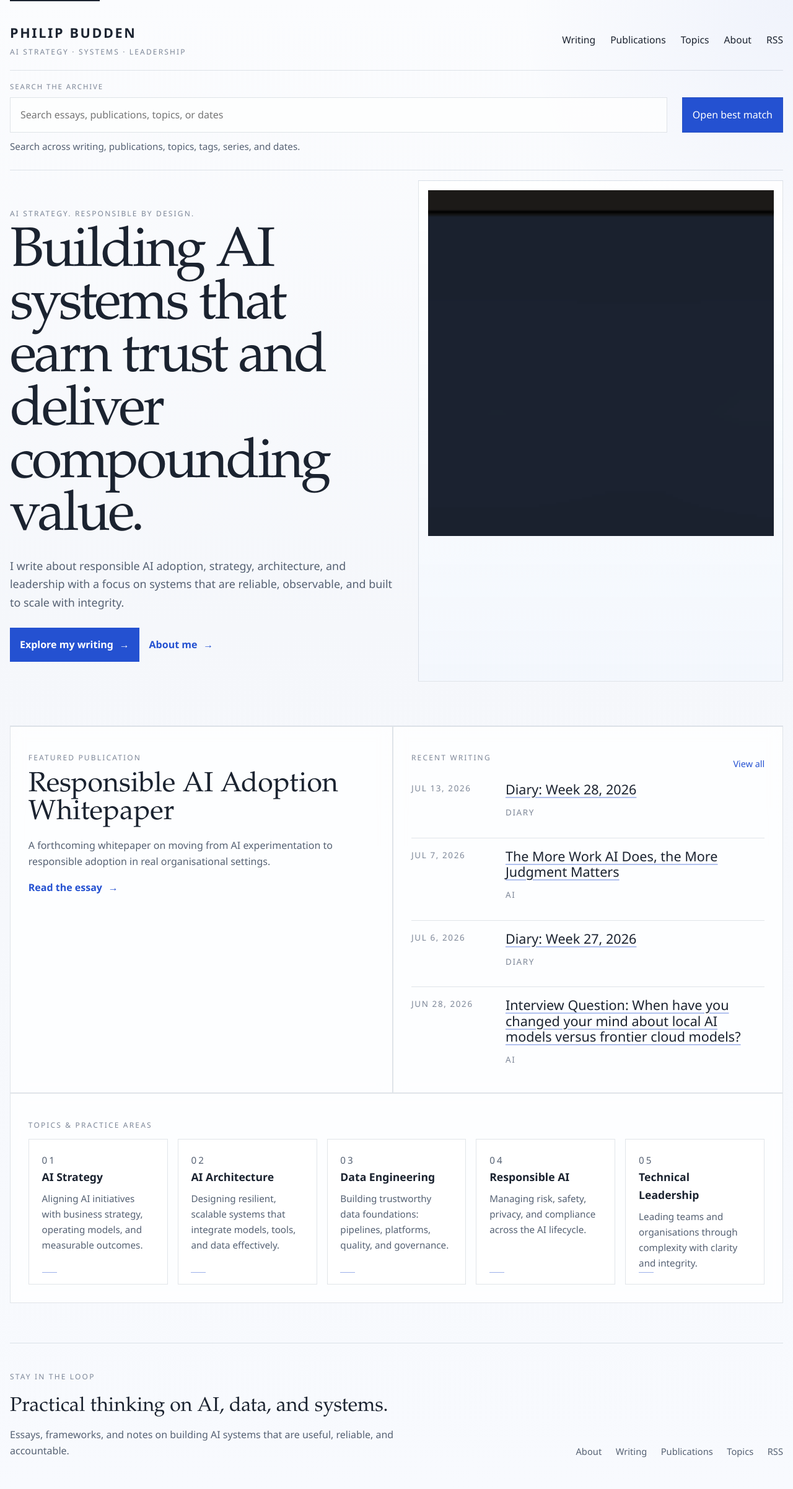
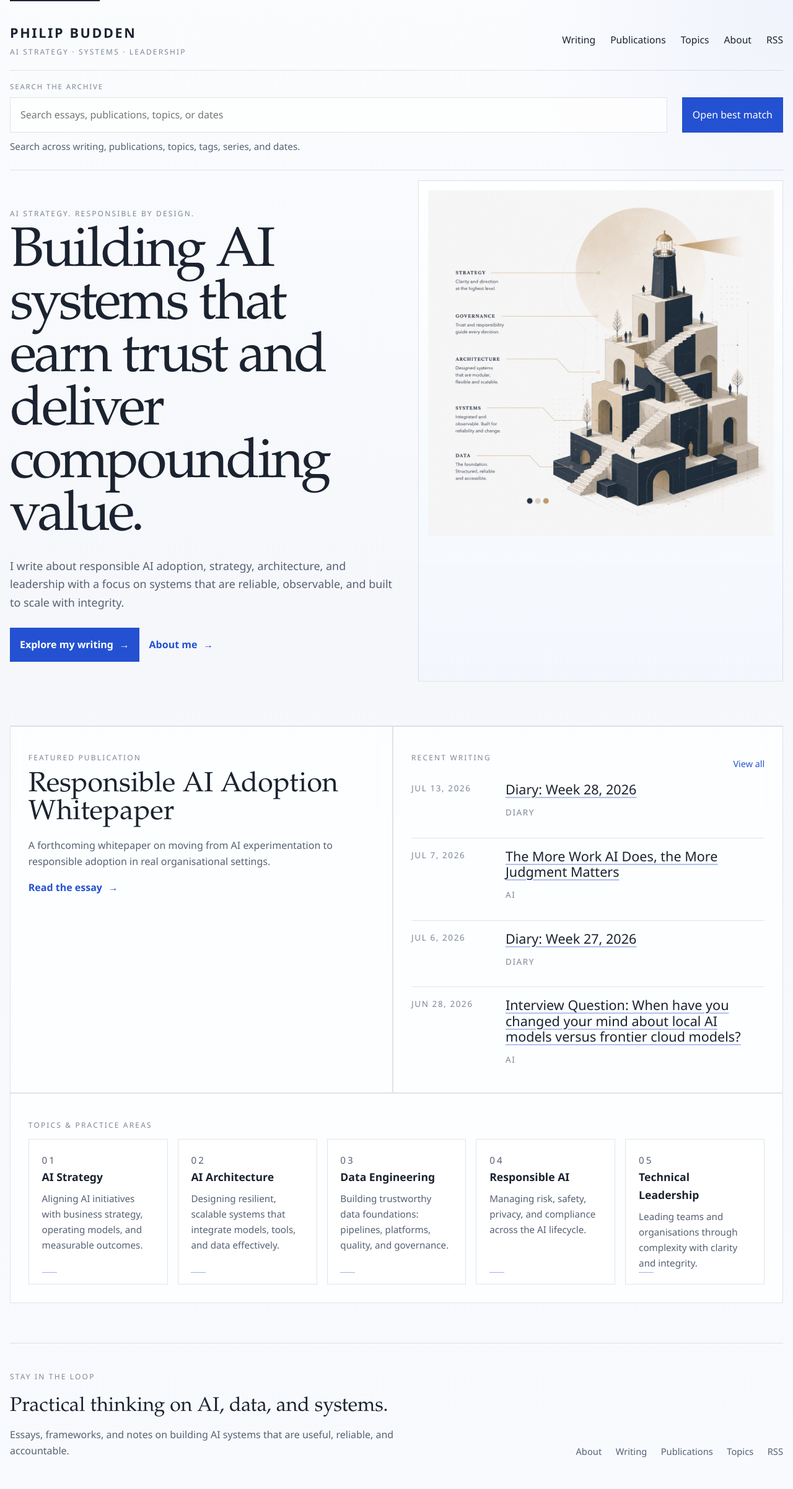
Before and after one commit to philbudden/blog, a Jekyll site: the page built from index.html, in a window 1280 px wide. Shown: the whole page at 62% size. Built offline with Jekyll 4.4.1, drawn with Linux system fonts in a browser that asks for light colours.

Commit message:
site: restore working hero image

```diff
--- a/index.html
+++ b/index.html
@@ -20,7 +20,7 @@ body_class: page-home
       </div>
     </div>
     <figure class="hero-art">
-      <img src="{{ "/assets/images/hero-systems-lighthouse.png" | relative_url }}" alt="An architectural lighthouse composition labelled with strategy, governance, architecture, systems, and data." loading="eager" decoding="async">
+      <img src="{{ "/assets/images/hero-systems-lighthouse.jpg" | relative_url }}" alt="An architectural lighthouse composition labelled with strategy, governance, architecture, systems, and data." loading="eager" decoding="async">
     </figure>
   </header>
 
```
